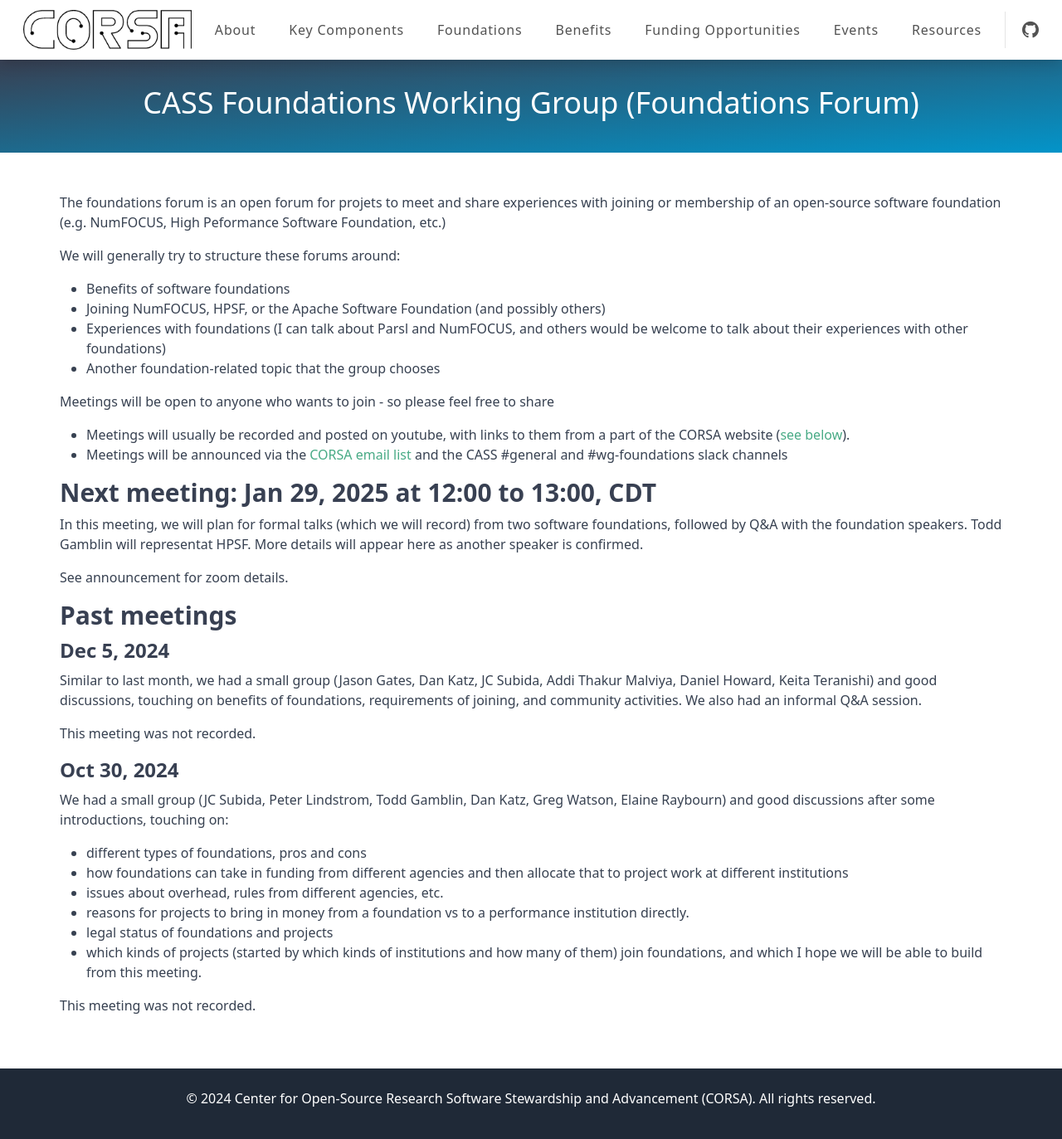
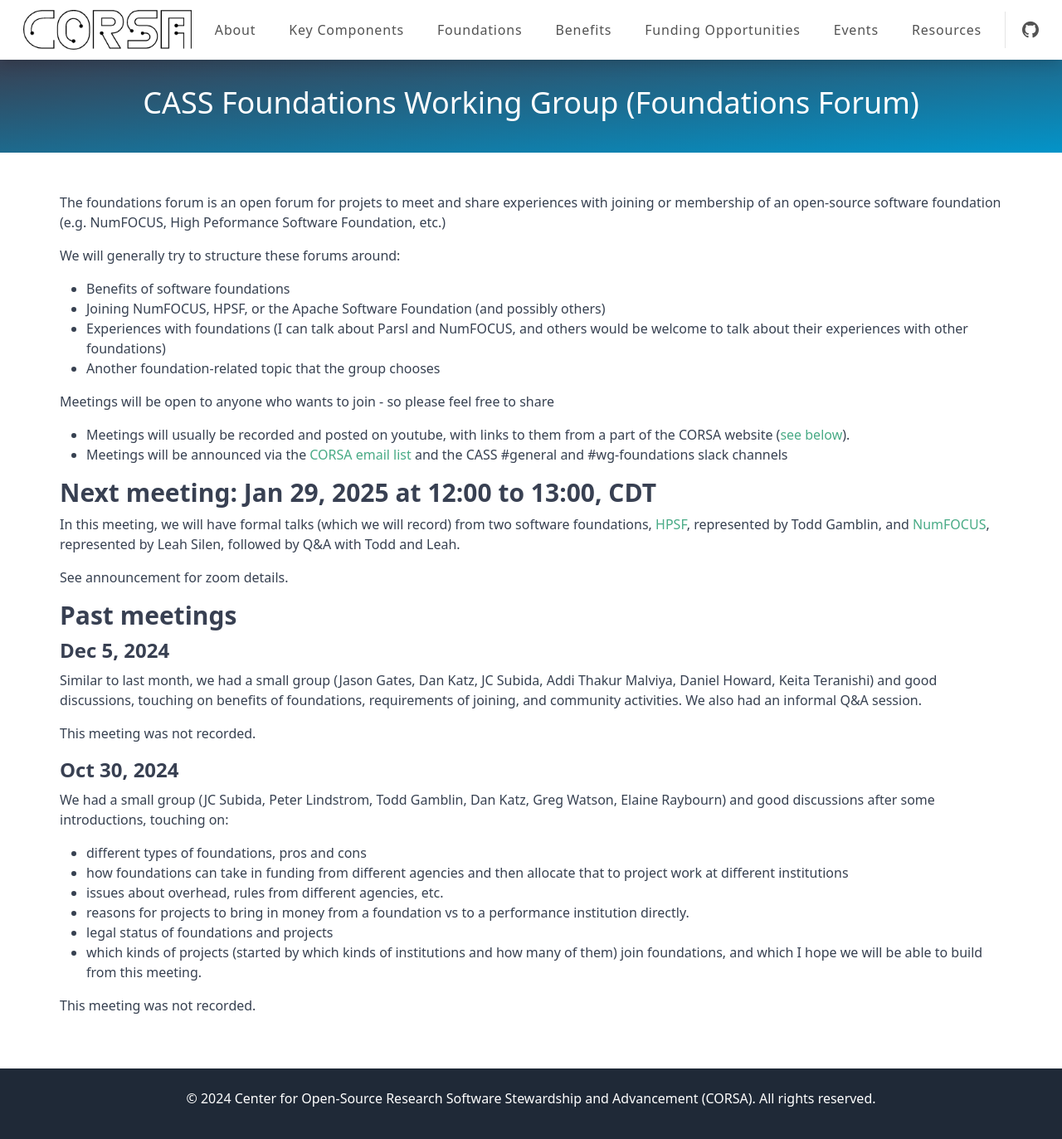
Before and after one commit to corsa-center/corsa-center.github.io, a Jekyll site: the page built from docs/meetings/foundations-wg.md, in a window 1280 px wide and 1376 px high. Shown: the top 1373 px of the window at 83% size. Built offline with Jekyll 4.4.1, drawn with Linux system fonts in a browser that asks for light colours; nearby versions of some CDN libraries.

Commit message:
Update foundations-wg.md

```diff
--- a/docs/meetings/foundations-wg.md
+++ b/docs/meetings/foundations-wg.md
@@ -18,8 +18,7 @@
 
 ## Next meeting: Jan 29, 2025 at 12:00 to 13:00, CDT
 
-In this meeting, we will plan for formal talks (which we will record) from two software foundations, followed by Q&A with the foundation speakers.
-Todd Gamblin will representat HPSF. More details will appear here as another speaker is confirmed.
+In this meeting, we will have formal talks (which we will record) from two software foundations, [HPSF](https://hpsf.io), represented by Todd Gamblin, and [NumFOCUS](https://numfocus.org), represented by Leah Silen, followed by Q&A with Todd and Leah.
 
 See announcement for zoom details.
 
```
